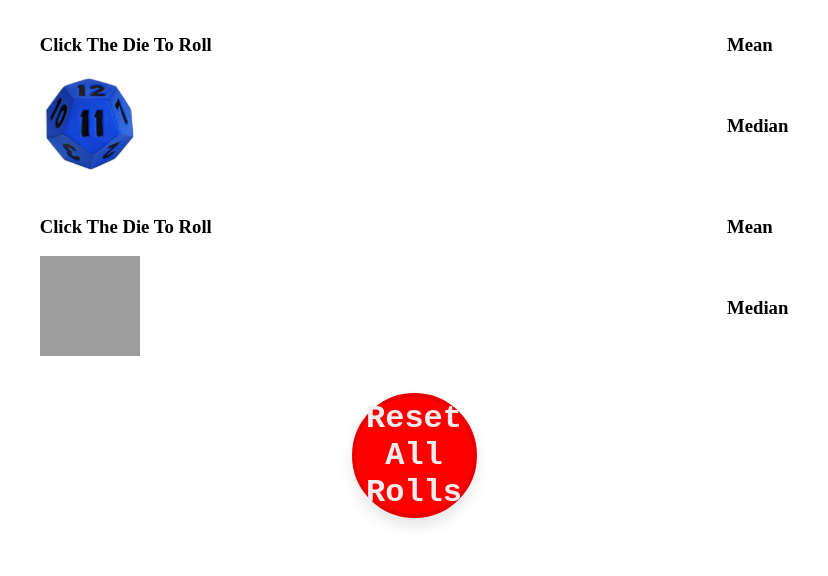
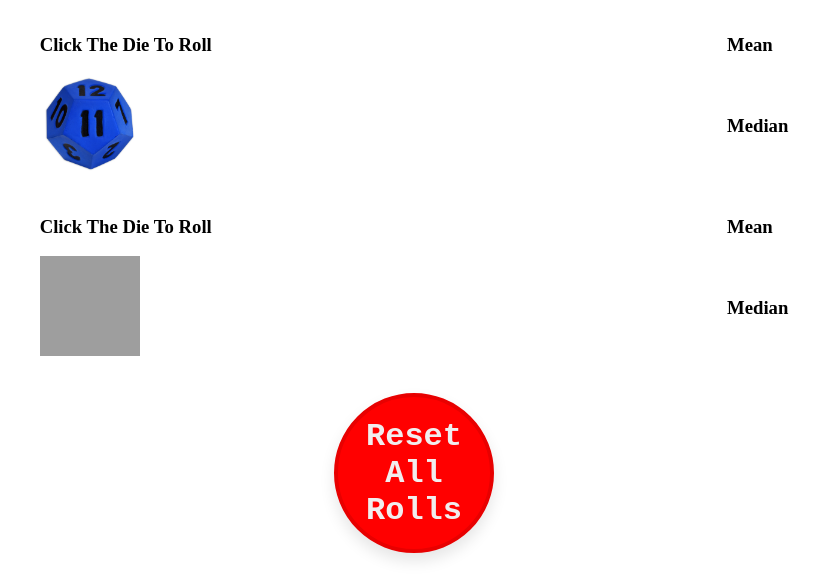
Before and after one commit to duenf33/just-how-we-roll-solution, a plain HTML site: page index.html in a window 1280 px wide. Shown: the part 356-932 px from the top of the page, without its empty margins (226-1054 px from the left). Before the commit the page ends 897 px from the top, so only its background shows below. Drawn offline with Linux system fonts and the light colour scheme; grey boxes are pictures that could not be loaded.

Commit message:
fixed the button

```diff
--- a/style.css
+++ b/style.css
@@ -24,8 +24,8 @@
 
 #reset-button {
 
-    width: 125px;
-    height: 125px;
+    width: 160px;
+    height: 160px;
     border-radius: 50%;
     border: 4px solid #E80000;
     background-color: red;
```
